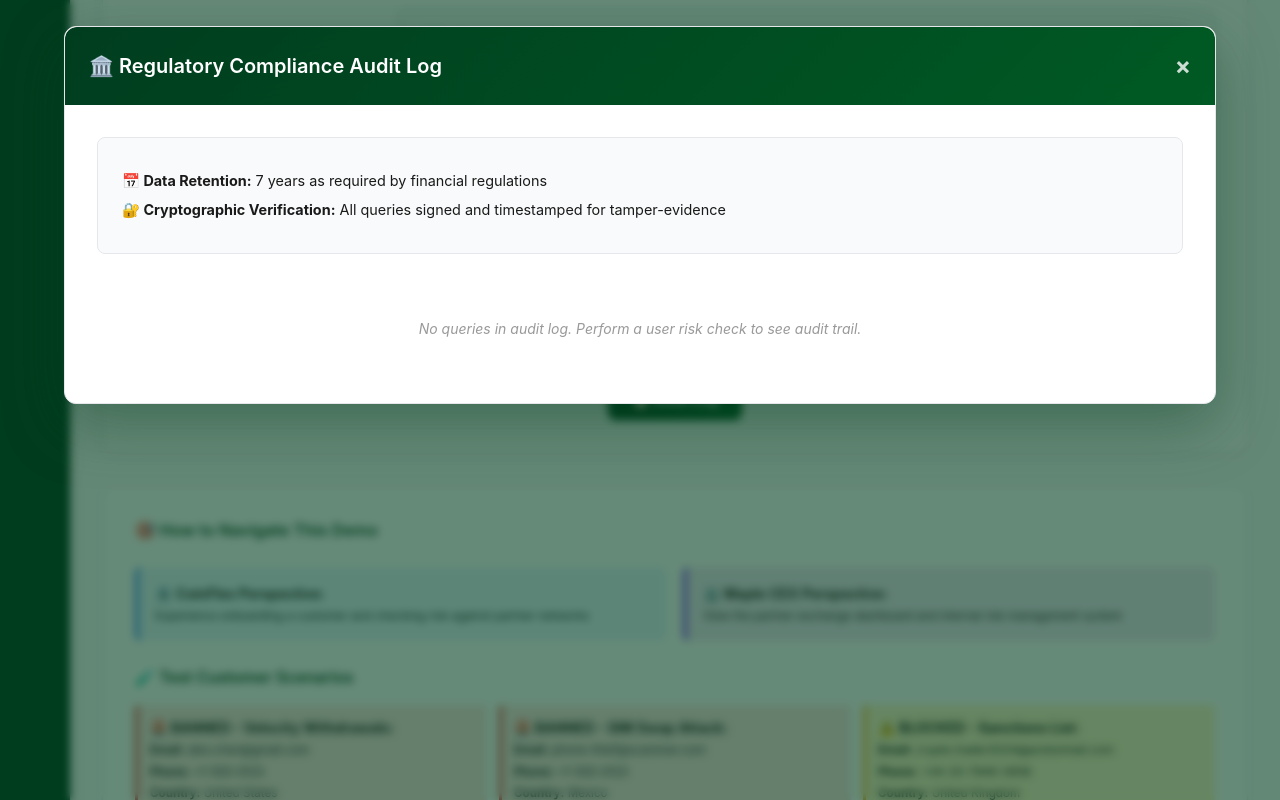
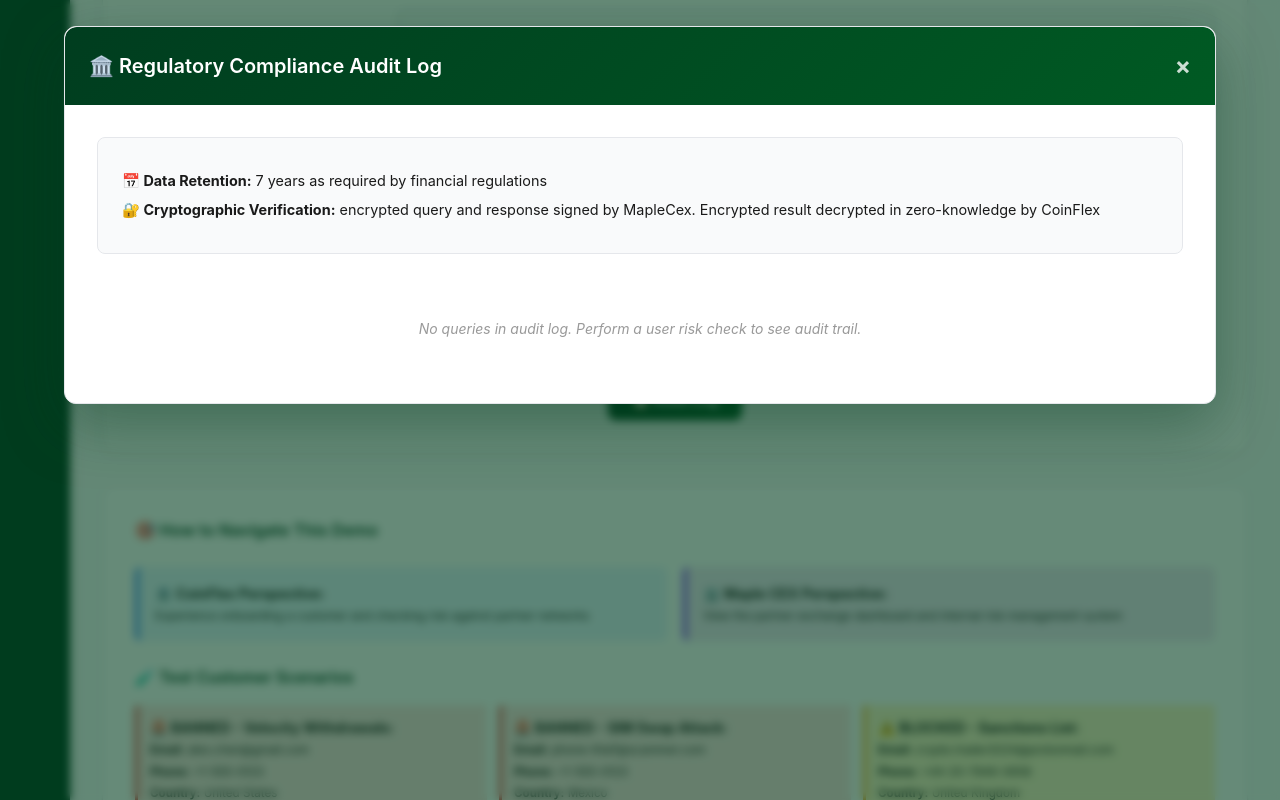
Before and after one commit to abhi-raheja/encrypted-query-service-, a plain HTML site: page index.html in a window 1280 px wide. Both pictures are taken after a click on the button "📋 Audit Log". Shown: the part 611-1411 px from the top of the page. Drawn offline with Linux system fonts and the light colour scheme.

Commit message:
feat: Audit Log Rework #4 - Update Overall Flow Description
Change cryptographic verification text in audit modal from 'All queries signed and timestamped for tamper-evidence' to 'encrypted query and response signed by MapleCx. Encrypted result decrypted in zero-knowledge by CoinFlex'

Completes all Audit Log Rework items (1-4) addressing team feedback.

```diff
--- a/index.html
+++ b/index.html
@@ -347,7 +347,7 @@
                         <div class="audit-modal-body">
                             <div class="audit-compliance-info">
                                 <p><strong>📅 Data Retention:</strong> 7 years as required by financial regulations</p>
-                                <p><strong>🔐 Cryptographic Verification:</strong> All queries signed and timestamped for tamper-evidence</p>
+                                <p><strong>🔐 Cryptographic Verification:</strong> encrypted query and response signed by MapleCex. Encrypted result decrypted in zero-knowledge by CoinFlex</p>
                             </div>
                             <div id="auditLogContainer" class="audit-log-container">
                                 <!-- Audit entries will be populated here -->
```
